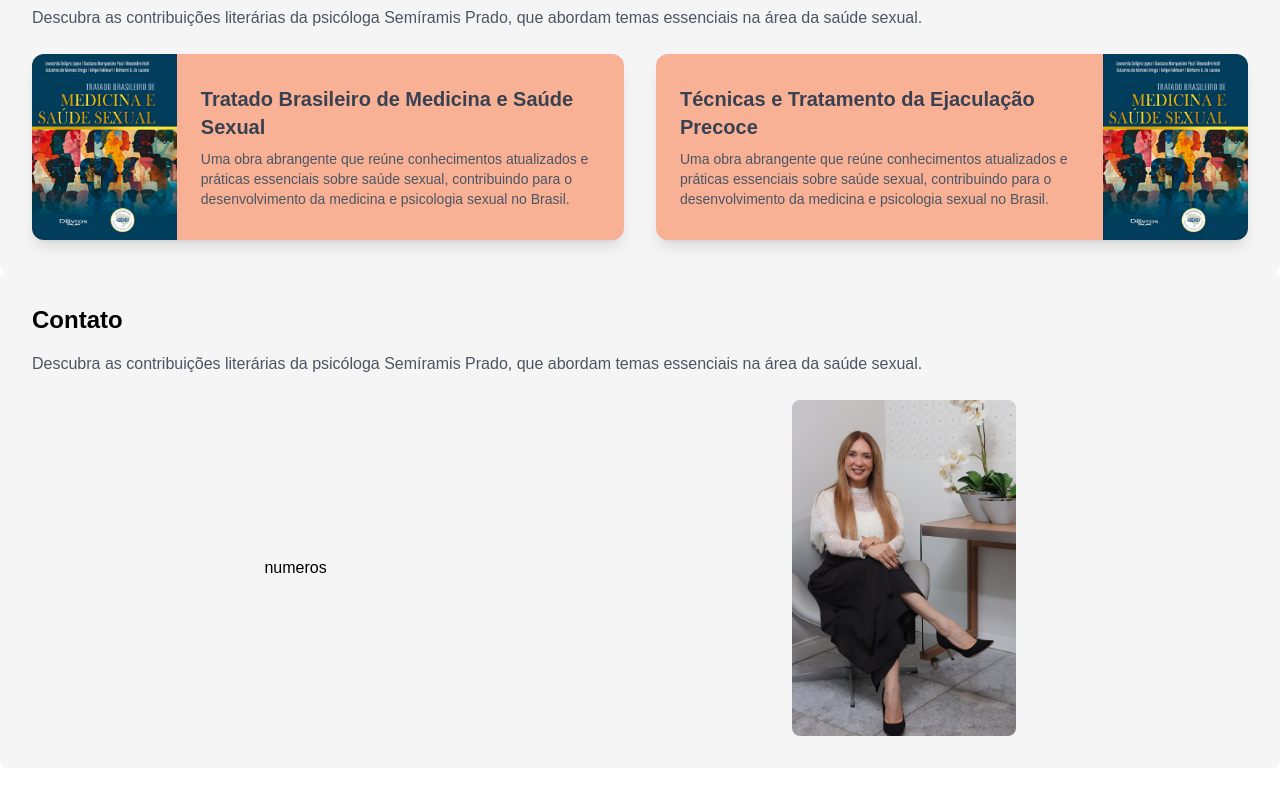
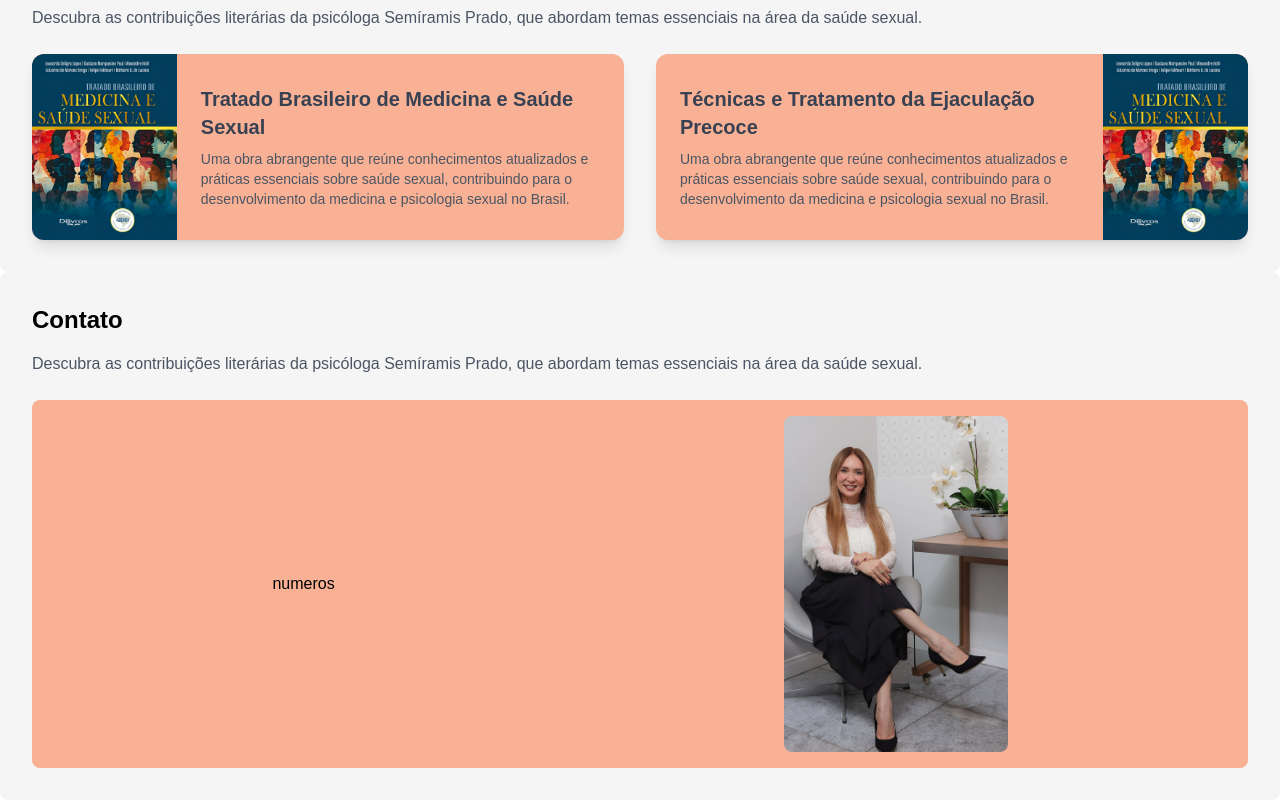
Before and after one commit to DeborahLyra/psychologist-landing-page, a React (Vite) app: page / in a window 1280 px wide. Shown: the part 1216-2016 px from the top of the page. Before the commit the page ends 1984 px from the top, so only its background shows below. Built offline with nearby package versions, Linux system fonts and the light colour scheme; a web font is replaced by a local one.

Commit message:
added: contact

```diff
--- a/src/components/contact/Contact.tsx
+++ b/src/components/contact/Contact.tsx
@@ -9,7 +9,7 @@ export function Contact() {
                     Descubra as contribuições literárias da psicóloga Semíramis Prado, que abordam temas essenciais na área da saúde sexual.
                 </p>
             </section>
-            <section className='flex items-center justify-around'>
+            <section className='flex flex-col items-center justify-around bg-roseTea p-4 rounded-lg md:flex-row lg:flex-row'>
                 <div>
                     numeros
                 </div>
```
